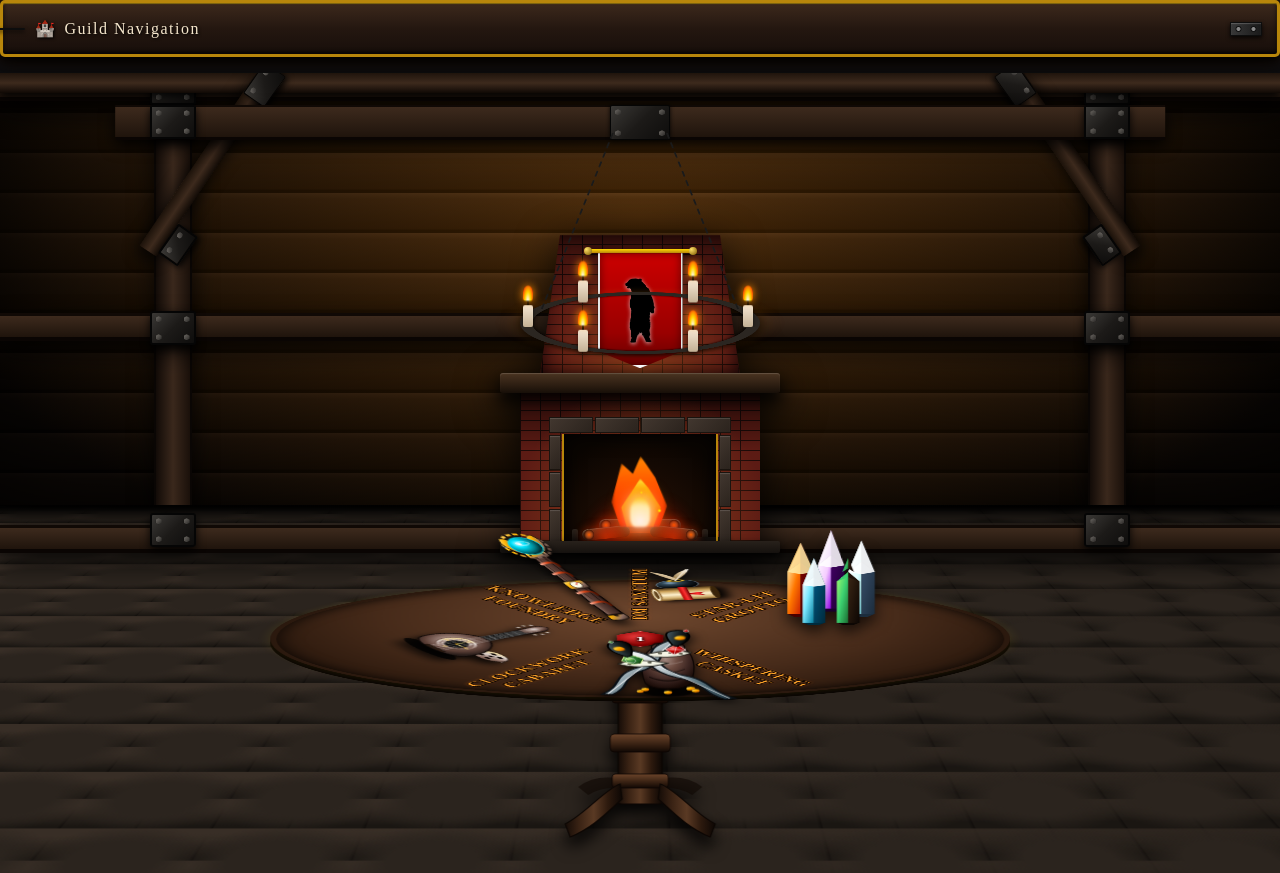
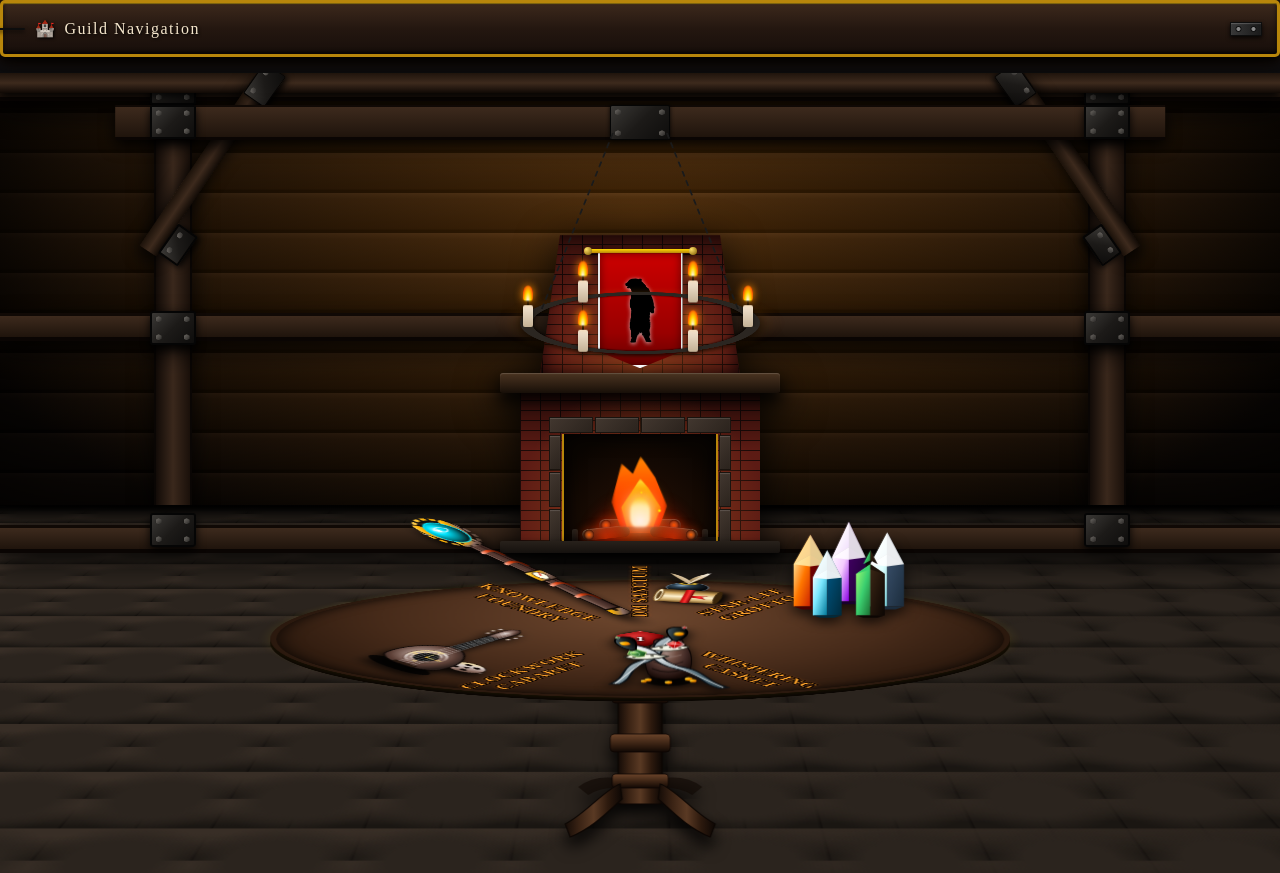
Before and after one commit to nplawton/guildhall, a React (Create React App) app in the folder guildhall-start/: page / in a window 1280 px wide. Built offline with nearby package versions, Linux system fonts and the light colour scheme; a web font is replaced by a local one.

Commit message:
Active Station setup

```diff
--- a/guildhall-start/src/components/Navigation/roomsConfig.js
+++ b/guildhall-start/src/components/Navigation/roomsConfig.js
@@ -43,8 +43,8 @@ export const ALL_ROOMS = [
         weapon: WhisperingCasketWeapon
     },
     {
-        id: 'cabaret', label:
-        'Clockwork Cabaret',
+        id: 'cabaret',
+        label: 'Clockwork Cabaret',
         owner: 'The Bard',
         symbol: '🕰️',
         angle: 225,
--- a/guildhall-start/src/components/Navigation/weapons/ClockworkCabretWeapon.js
+++ b/guildhall-start/src/components/Navigation/weapons/ClockworkCabretWeapon.js
@@ -1,11 +1,11 @@
 import React from "react";
 import './RoomWeapons.css';
 
-export default function ClockworkCabaretWeapon({ onClick }) {
+export default function ClockworkCabaretWeapon({ onClick, isActive }) {
     return (
         <button
             type="button"
-            className="weapon-btn cabaret-btn"
+            className={`weapon-btn cabaret-btn ${isActive ? 'active-selected' : ''}`}
             onClick={onClick}
             title="Clockwork Cabaret"
         >
--- a/guildhall-start/src/components/Navigation/weapons/DmSanctumWeapon.js
+++ b/guildhall-start/src/components/Navigation/weapons/DmSanctumWeapon.js
@@ -1,11 +1,11 @@
 import React from "react";
 import './RoomWeapons.css'
 
-export default function DMSanctumWeapon({ onClick }) {
+export default function DMSanctumWeapon({ onClick, isActive }) {
     return (
         <button
             type="button"
-            className="weapon-btn dm-sanctum-btn"
+            className={`weapon-btn dm-sanctum-btn ${isActive ? 'active-selected' : ''}`}
             onClick={onClick}
             title="DM Sanctum"
         >
--- a/guildhall-start/src/components/Navigation/weapons/KnowledgeFoundryWeapon.js
+++ b/guildhall-start/src/components/Navigation/weapons/KnowledgeFoundryWeapon.js
@@ -1,11 +1,11 @@
 import React from "react";
 import './RoomWeapons.css';
 
-export default function KnowledgeFoundryWeapon({ onClick }) {
+export default function KnowledgeFoundryWeapon({ onClick, isActive }) {
     return (
         <button
             type="button"
-            className="weapon-btn foundry-btn"
+            className={`weapon-btn foundry-btn ${isActive ? 'active-selected' : ''}`}
             onClick={onClick}
             title="Knowledge Foundry"
         >
--- a/guildhall-start/src/components/Navigation/weapons/RoomWeapons.css
+++ b/guildhall-start/src/components/Navigation/weapons/RoomWeapons.css
@@ -3,6 +3,10 @@
    ===================================================================== */
 
 .weapon-btn {
+    position: absolute;
+    top: 50%;
+    left: 50%;
+    transform: translate(-50%, -50%);
     background: transparent;
     border: none;
     cursor: pointer;
@@ -12,6 +16,14 @@
     outline: none;
     display: flex;
     align-items: center;
+    justify-content: center;
+    z-index: 15;
+}
+
+.has-active-selection .weapon-btn:not(.active-selected) {
+    opacity: 0.45;
+    filter: grayscale(40%);
+    transition: opacity 0.35s ease, filter 0.35s ease;
 }
 
 /* =====================================================================
@@ -21,10 +33,10 @@
 .dm-props-wrapper {
     display: flex;
     align-items: center;
-    gap: 10px;
-    width: 230px;
-    height: 110px;
-    transform: translateY(5px) translateX(10px) rotateZ(-15deg);
+    gap: 8px;
+    width: 140px;
+    height: 80px;
+    transform: translateY(60px) translateX(5px) scale(1);
     transform-origin: center center;
     transition: transform 0.25s cubic-bezier(0.175, 0.885, 0.32, 1.275);
 }
@@ -37,7 +49,7 @@
 }
 
 .scroll-svg {
-    transform: translate(15px, -12px) rotate(5deg);
+    transform: translate(15px, -12px) rotate(10deg);
     z-index: 2;
 }
 
@@ -49,12 +61,16 @@
 }
 
 .dm-sanctum-btn:hover .dm-props-wrapper {
-    transform:translateY(-15px) translateX(-20px) rotateZ(-15deg) scale(1.08);
+    transform:translateY(60px) translateX(5px) rotateZ(15deg) scale(1.3);
     cursor: pointer;
 }
 
 .dm-sanctum-btn:hover .prop-svg {
     filter: drop-shadow(-6px 14px 10px rgba(0, 0, 0, 0.95)) drop-shadow(0 0 14px #ffaa00);
+}
+
+.dm-sanctum-btn.active-selected .dm-props-wrapper {
+    transform:translateY(60px) translateX(5px) rotateZ(15deg) scale(1.4);
 }
 
 /* =====================================================================
@@ -65,10 +81,10 @@
     display: flex;
     align-items: center;
     justify-content: center;
-    width: 95px;
-    height: 500px;
-    transform: translateY(-270px) translateX(290px) rotateZ(45deg) scaleY(2.5);
-    transform-origin: 90px 150px;
+    width: 120px;
+    height: 160px;
+    transform: translateY(35px) translateX(25px) rotateZ(45deg) scaleY(2);
+    transform-origin: center bottom;
     transition: transform 0.25s cubic-bezier(0.175, 0.885, 0.32, 1.275);
 }
 
@@ -81,7 +97,11 @@
 }
 
 .starlit-grotto-btn:hover .grotto-props-wrapper {
-   transform: translateY(-265px) translateX(300px) rotateZ(45deg) scaleY(3);
+   transform: translateY(35px) translateX(105px) rotateZ(45deg) scaleY(2.3);
+}
+
+.starlit-grotto-btn.active-selected .grotto-props-wrapper {
+    transform: translateY(35px) translateX(105px) rotateZ(45deg) scaleY(2.3);
 }
 
 .crystal-fire {
@@ -369,9 +389,9 @@
     display: flex;
     align-items: center;
     justify-content: center;
-    width: 180px;
-    height: 200px;
-    transform: translateY(-75px) translateX(-30px) rotateZ(-45deg);
+    width: 160px;
+    height: 160px;
+    transform: translateY(-5px) translateX(-35px) rotateZ(-45deg);
     transform-origin: center bottom;
     transition: transform 0.25s ease-out;
 }
@@ -424,7 +444,7 @@
 }
 
 .casket-btn:hover .casket-station-container {
-    transform: translateY(-75px) translateX(-30px) rotateZ(-45deg) scale(1.05);
+    transform: translateY(-5px) translateX(-35px) rotateZ(-45deg) scale(1.05);
     cursor: pointer;
 }
 
@@ -447,6 +467,14 @@
 .casket-btn:hover .hilt-coin-group {
     transform: rotateY(360deg);
     filter: drop-shadow(0 0 8px #ffc107) brightness(1.4);
+}
+
+.casket-btn.active-selected .casket-station-container {
+    transform: translateY(-5px) translateX(-35px) rotateZ(-45deg) scale(1.1);
+}
+
+.casket-btn.active-selected .casket-master-svg {
+    filter: drop-shadow(0 0 18px #ff1744) drop-shadow(0 0 28px #00e676);
 }
 
 @keyframes rubyGemPulse {
@@ -477,7 +505,7 @@
     justify-content: center;
     width: 180px;
     height: 190px;
-    transform: translateY(-270px) translateX(-115px) rotate(90deg);
+    transform: translateY(-175px) translateX(-105px) rotate(80deg);
     transform-origin: center bottom;
     transition: transform 0.25s cubic-bezier(0.175, 0.885, 0.32, 1.275);
 }
@@ -501,13 +529,13 @@
 }
 
 .cabaret-lute-group {
-    transform: rotateX(-35deg) rotateZ(12deg) translateY(-8px);
+    transform: rotateX(-5deg) rotateZ(12deg) translateY(-12px);
     transform-origin: 80px 40px; /* Pivots from headstock */
     transition: transform 0.25s ease-out;
 }
 
 .cabaret-btn:hover .cabaret-props-wrapper {
-    transform: translateY(-270px) translateX(-115px) rotate(90deg) scale(1.06);
+    transform: translateY(-175px) translateX(-105px) rotate(80deg) scale(1.25);
     cursor: pointer;
 }
 
@@ -525,7 +553,14 @@
 }
 
 .cabaret-btn:hover .cabaret-lute-group {
-    transform: rotateX(-35deg) rotateZ(12deg) translateY(-14px);
+    transform: rotateX(-5deg) rotateZ(12deg) translateY(-12px);
+}
+
+.cabaret-btn.active-selected .cabaret-props-wrapper {
+    transform: translateY(-175px) translateX(-105px) rotate(80deg) scale(1.25);
+}
+.cabaret-btn.active-selected .soundhole-internal-cog {
+    animation: gearSpin 2s linear infinite;
 }
 
 @keyframes gearSpin {
@@ -543,7 +578,7 @@
     justify-content: center;
     width: 200px;
     height: 220px;
-    transform: translateY(-180px) translateX(165px) rotateZ(-67deg) rotateX(-50deg) scaleY(3);
+    transform: translateY(-125px) translateX(250px) rotateZ(281deg) rotateX(-37deg) scaleY(3);
     transform-origin: center bottom;
     transition: transform 0.25s cubic-bezier(0.175, 0.885, 0.32, 1.275);
 }
@@ -570,7 +605,7 @@
 }
 
 .foundry-btn:hover .foundry-props-wrapper {
-    transform: translateY(-225px) translateX(55px) rotateZ(-65deg) rotateX(-20deg) scaleY(2.1);
+    transform: translateY(-125px) translateX(250px) rotateZ(281deg) rotateX(-37deg) scaleY(3.1);
     cursor: pointer;
 }
 
@@ -596,6 +631,17 @@
 
 .foundry-btn:hover .foundry-master-svg {
     filter: drop-shadow(0px 14px 10px rgba(0, 0, 0, 0.95)) drop-shadow(0 0 18px #00e5ff);
+}
+
+.foundry-btn.active-selected .foundry-props-wrapper {
+    transform: translateY(-125px) translateX(250px) rotateZ(281deg) rotateX(-37deg) scaleY(3.1);
+}
+
+.foundry-btn.active-selected .foundry-blue-gem {
+    animation: foundryGemPulse 0.8s ease-in-out infinite alternate;
+}
+.foundry-btn.active-selected .head-brass-gear {
+    animation: gearSpin 2s linear infinite;
 }
 
 @keyframes foundryGemPulse {
--- a/guildhall-start/src/components/Navigation/weapons/StarLitGrottoWeapon.js
+++ b/guildhall-start/src/components/Navigation/weapons/StarLitGrottoWeapon.js
@@ -1,11 +1,11 @@
 import React from "react";
 import './RoomWeapons.css';
 
-export default function StarLitGrottoWeapon({ onClick }) {
+export default function StarLitGrottoWeapon({ onClick, isActive }) {
     return (
         <button
             type="button"
-            className="weapon-btn starlit-grotto-btn"
+            className={`weapon-btn starlit-grotto-btn ${isActive ? 'active-selected' : ''}`}
             onClick={onClick}
             title="Star-Lit Grotto"
         >
--- a/guildhall-start/src/components/Navigation/weapons/WhisperingCasketWeapon.js
+++ b/guildhall-start/src/components/Navigation/weapons/WhisperingCasketWeapon.js
@@ -126,13 +126,13 @@ function RightKrisProp() {
     );
 }
 
-export default function WhisperingCasketWeapon({ onClick }) {
+export default function WhisperingCasketWeapon({ onClick, isActive }) {
 
     return (
 
         <button
             type="button"
-            className="weapon-btn casket-btn"
+            className={`weapon-btn casket-btn ${isActive ? 'active-selected' : ''}`}
             onClick={onClick}
             title="Whispering Casket"
         >
--- a/guildhall-start/src/features/mainhall/components/RoundTable.js
+++ b/guildhall-start/src/features/mainhall/components/RoundTable.js
@@ -1,13 +1,26 @@
-import React from "react";
+import React, { useState } from "react";
 import '../styles/RoundTable.css'
 import { TABLE_STATIONS } from "../../../components/Navigation/roomsConfig";
 
 export default function RoundTable({ onSelectRoom }) {
+
+    const [activeStation, setActiveStation] = useState(null);
+
+    const handleStationSelect = (stationId) => {
+        setActiveStation(stationId);
+
+        setTimeout(() => {
+            if(onSelectRoom) {
+                onSelectRoom(stationId);
+            }
+        }, 800);
+    };
+
     return (
 
         <div className="table-assembly">
 
-            <div className="tabletop-container">
+            <div className={`tabletop-container ${activeStation ? 'has-active-selection' : ''}`}>
                 <div className="tabletop-under-rim"></div>
                 <div className="tabletop-surface"></div>
 
@@ -21,8 +34,11 @@ export default function RoundTable({ onSelectRoom }) {
 
                 {TABLE_STATIONS.map((station) => {
                     const trueNorthAngle = station.angle - 90;
-                    const isLeftHalf = station.angle > 180 && station.angle < 3060;
+                    const isLeftHalf = station.angle > 180 && station.angle < 360;
                     const WeaponComponent = station.weapon;
+                    const isActive = activeStation === station.id;
+
+                    if(!WeaponComponent) return null;
 
                     return (
                         <div
@@ -39,11 +55,10 @@ export default function RoundTable({ onSelectRoom }) {
 
                                 </div>
 
-                                {WeaponComponent && (
-                                    <div className="weapon-prop-slot">
-                                        <WeaponComponent onClick={() => onSelectRoom(station.id)} />
-                                    </div>
-                                )}
+                                <WeaponComponent
+                                    isActive={isActive}
+                                    onClick={() => handleStationSelect(station.id)}
+                                />
 
                             </div>
 
--- a/guildhall-start/src/features/mainhall/styles/RoundTable.css
+++ b/guildhall-start/src/features/mainhall/styles/RoundTable.css
@@ -89,13 +89,13 @@
     position: absolute;
     top: 50%;
     left: 50%;
-    width: 260px;
+    width: 220px;
     height: 40px;
     transform-origin: 0% 50%;
     display: flex;
     align-items: center;
     justify-content: flex-start;
-    padding-left: 60px;
+    padding-left: 70px;
     z-index: 12;
     pointer-events: none;
 }
@@ -112,7 +112,6 @@
 .radial-label-wrapper.flip-left {
     transform: rotate(180deg);
     transform-origin: center center;
-    flex-direction: row-reverse;
 }
 
 .title-text-box {
```
